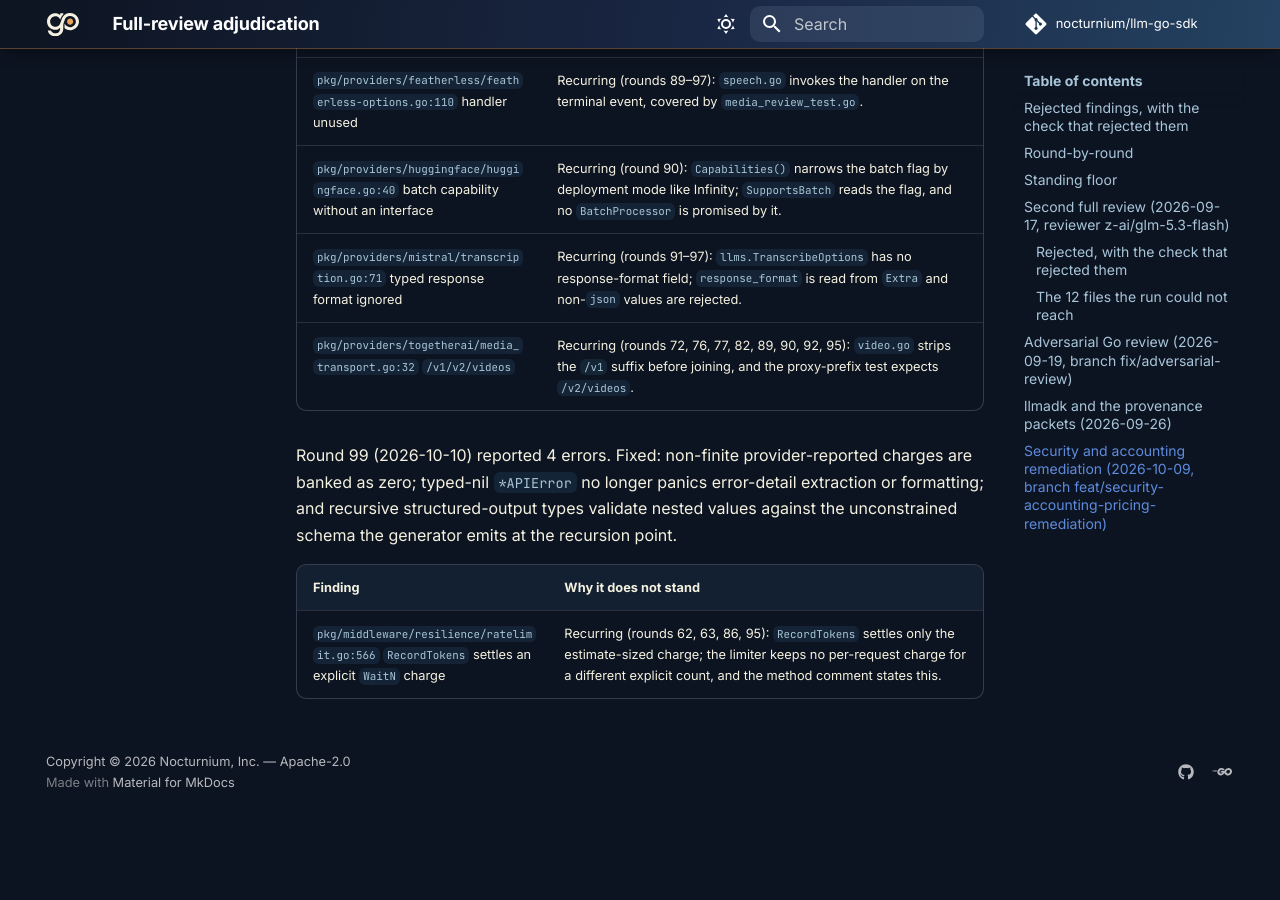
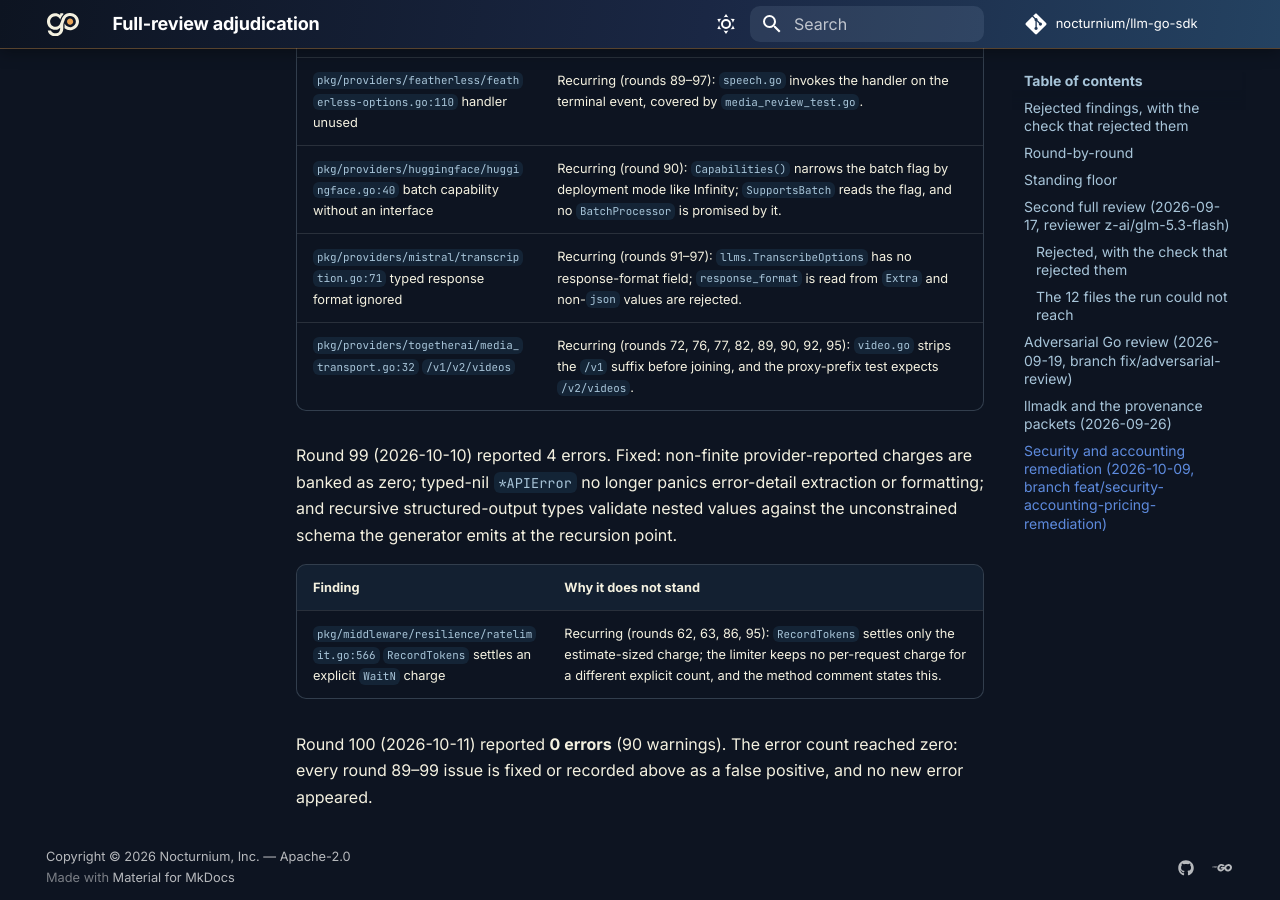
Before and after one commit to nocturnium/llm-go-sdk, an MkDocs documentation site: the page built from docs/nitpick-adjudication.md, in a window 1280 px wide and 900 px high, scrolled down 47591 px. Built offline with MkDocs 1.6.1 and Material for MkDocs 9.7.7, drawn with Linux system fonts in a browser that asks for light colours; comment, search, counter and statistics services are not loaded; before the commit the page ends 48396 px from its top, so only the background shows below that.

Commit message:
Record the clean round 100 review

```diff
--- a/docs/nitpick-adjudication.md
+++ b/docs/nitpick-adjudication.md
@@ -1110,3 +1110,7 @@ point.
 | Finding | Why it does not stand |
 | --- | --- |
 | `pkg/middleware/resilience/ratelimit.go:566` `RecordTokens` settles an explicit `WaitN` charge | Recurring (rounds 62, 63, 86, 95): `RecordTokens` settles only the estimate-sized charge; the limiter keeps no per-request charge for a different explicit count, and the method comment states this. |
+
+Round 100 (2026-10-11) reported **0 errors** (90 warnings). The error count
+reached zero: every round 89–99 issue is fixed or recorded above as a false
+positive, and no new error appeared.
```
